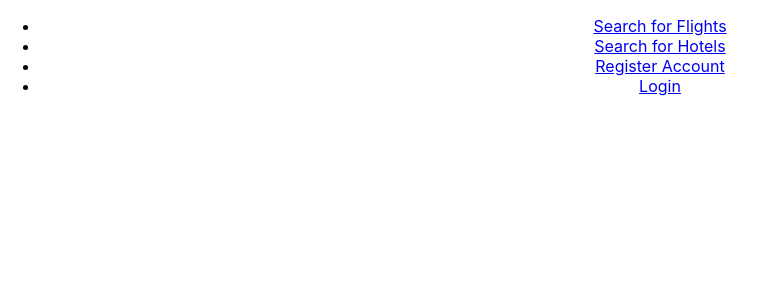
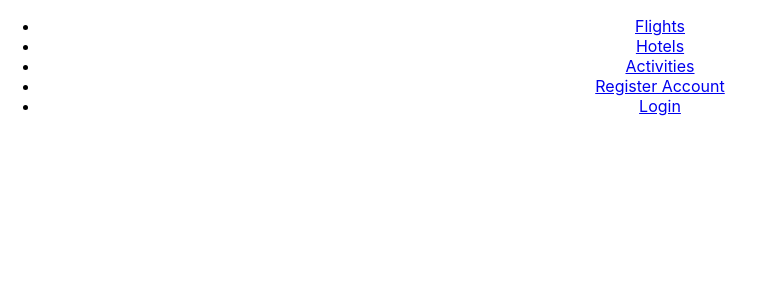
Before and after one commit to HussamK28/AI-Travel-App, a React (Create React App) app in the folder Frontend/: page / in a window 1280 px wide. Shown: the top 300 px of the page, without its empty margins (0-767 px from the left). Built offline with nearby package versions, Linux system fonts and the light colour scheme.

Commit message:
Updated navbar to include activities page

```diff
--- a/Frontend/src/App.js
+++ b/Frontend/src/App.js
@@ -5,6 +5,7 @@ import Register from './Register';
 import Login from './Login';
 import Flights from './Flights';
 import Hotels from './Hotels';
+import Activities from './Activities';
 
 function App() {
   return (
@@ -15,6 +16,7 @@ function App() {
           <Routes>
             <Route path="/Flights" element={<Flights />} />
             <Route path="/Hotels" element={<Hotels />} />
+            <Route path="/Activities" element={<Activities />} />
             <Route path="/Register" element={<Register />} />
             <Route path="/Login" element={<Login />} />
           </Routes>
--- a/Frontend/src/Navbar.js
+++ b/Frontend/src/Navbar.js
@@ -7,10 +7,14 @@ const Navbar = () => {
             <nav>
                 <ul>
                     <li>
-                        <Link to='/Flights'>Search for Flights</Link>
+                        <Link to='/Flights'>Flights</Link>
                     </li>
                     <li>
-                        <Link to='/Hotels'>Search for Hotels</Link>
+                        <Link to='/Hotels'>Hotels</Link>
+                    </li>
+
+                    <li>
+                        <Link to='/Activities'>Activities</Link>
                     </li>
                     <li>
                         <Link to='/Register'>Register Account</Link>
```
